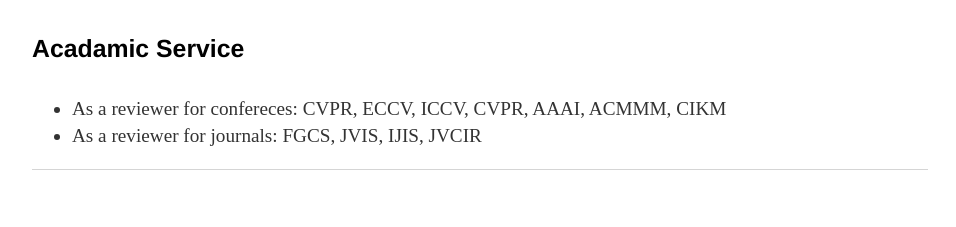
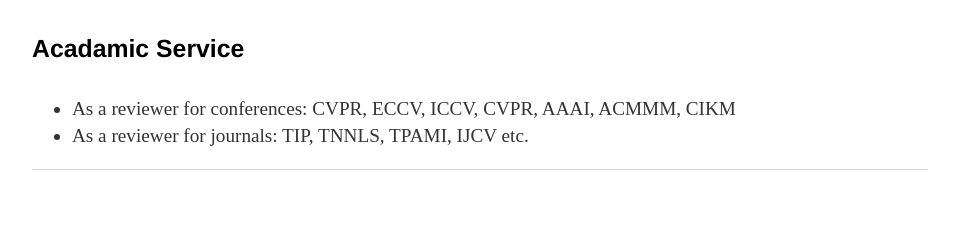
Before and after one commit to ht014/ht014.github.io, a Jekyll site: the page built from index.html, in a window 1280 px wide. Shown: the part 1666-1893 px from the top of the page, without its empty margins (160-1116 px from the left). Built offline with Jekyll 4.4.1, drawn with Linux system fonts in a browser that asks for light colours.

Commit message:
Update index.html

```diff
--- a/index.html
+++ b/index.html
@@ -73,7 +73,7 @@
 
 <h4> Acadamic Service </h4>
 <ul>
-	<li>As a reviewer for confereces: CVPR, ECCV, ICCV, CVPR, AAAI, ACMMM, CIKM</li>
-	<li>As a reviewer for journals: FGCS, JVIS, IJIS, JVCIR </li>
+	<li>As a reviewer for conferences: CVPR, ECCV, ICCV, CVPR, AAAI, ACMMM, CIKM</li>
+	<li>As a reviewer for journals: TIP, TNNLS, TPAMI, IJCV etc. </li>
 	</ul>
 </div>
```
